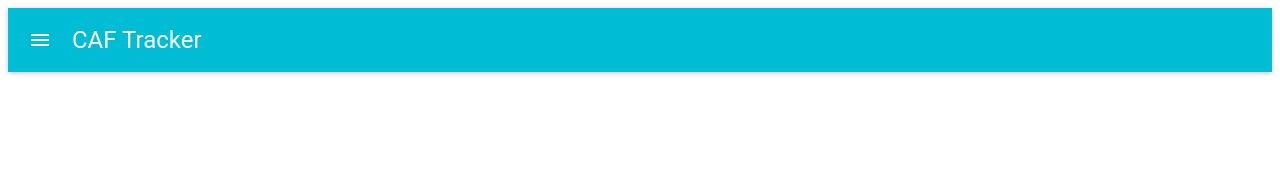
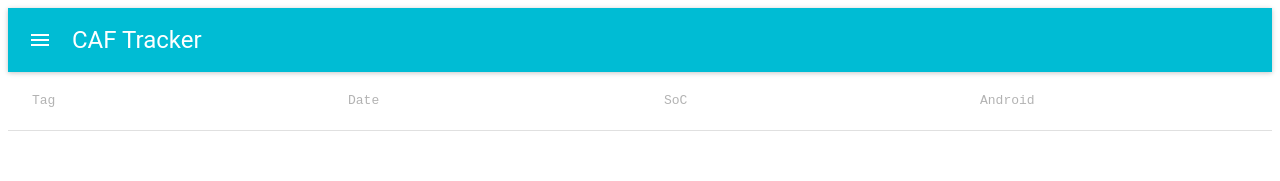
Before and after one commit to xingrz/caf_tracker, a React app: page / in a window 1280 px wide. Shown: the top 181 px of the page. Built offline with nearby package versions, Linux system fonts and the light colour scheme; the HTML template or start-up script is replaced by a standard one.

Commit message:
index with server-side rendering

```diff
--- a/src/components/App.js
+++ b/src/components/App.js
@@ -3,6 +3,8 @@ import React, { Component } from 'react';
 import {
   AppBar,
 } from 'material-ui';
+
+import Releases from './Releases';
 
 export default class App extends Component {
 
@@ -10,6 +12,7 @@ export default class App extends Component {
     return (
       <div>
         <AppBar title="CAF Tracker" />
+        <Releases releases={this.props.releases} />
       </div>
     );
   }
--- /dev/null
+++ b/src/components/Releases.js
@@ -0,0 +1,119 @@
+import React, { Component } from 'react';
+
+import moment from 'moment';
+
+import {
+  AutoComplete,
+  TextField,
+} from 'material-ui';
+
+import {
+  Table,
+  TableBody,
+  TableHeader,
+  TableHeaderColumn,
+  TableRow,
+  TableRowColumn,
+} from 'material-ui/Table';
+
+const textStyle = {
+  fontSize: 13,
+  fontFamily: 'monospace',
+  fontWeight: 'normal',
+};
+
+const HeaderTextField = ({ ...props }) => (
+  <TextField
+    fullWidth
+    underlineShow={false}
+    hintStyle={textStyle}
+    inputStyle={textStyle}
+    {...props}
+  />
+);
+
+const HeaderAutoComplete = ({ ...props }) => (
+  <AutoComplete
+    fullWidth
+    underlineShow={false}
+    hintStyle={textStyle}
+    inputStyle={textStyle}
+    {...props}
+  />
+);
+
+function getPreloadData() {
+  if (!document) {
+    return;
+  }
+
+  const root = document.getElementById('root');
+  if (!root || !root.dataset || !root.dataset.releases) {
+    return;
+  }
+
+  return JSON.parse(root.dataset.releases);
+}
+
+export default class Releases extends Component {
+
+  constructor(props) {
+    super(props);
+    this.state = {
+      releases: props.releases || getPreloadData() || [],
+    };
+  }
+
+  renderHeader() {
+    return (
+      <TableHeader displaySelectAll={false} adjustForCheckbox={false}>
+        <TableRow>
+          <TableHeaderColumn>
+            <HeaderTextField
+              hintText="Tag"
+            />
+          </TableHeaderColumn>
+          <TableHeaderColumn>
+            <HeaderTextField
+              hintText="Date"
+              readOnly
+            />
+          </TableHeaderColumn>
+          <TableHeaderColumn>
+            <HeaderAutoComplete
+              hintText="SoC"
+              dataSource={[]}
+            />
+          </TableHeaderColumn>
+          <TableHeaderColumn>
+            <HeaderAutoComplete
+              hintText="Android"
+              dataSource={[]}
+            />
+          </TableHeaderColumn>
+        </TableRow>
+      </TableHeader>
+    );
+  }
+
+  render() {
+    return (
+      <Table selectable={false}>
+        {this.renderHeader()}
+        <TableBody showRowHover displayRowCheckbox={false}>
+          {this.state.releases.map(release => (
+            <TableRow key={release.tag}>
+              <TableRowColumn style={textStyle}>{release.tag}</TableRowColumn>
+              <TableRowColumn style={textStyle}>
+                {moment.utc(release.date).format('YYYY-MM-DD')}
+              </TableRowColumn>
+              <TableRowColumn style={textStyle}>{release.chipset}</TableRowColumn>
+              <TableRowColumn style={textStyle}>{release.version}</TableRowColumn>
+            </TableRow>
+          ))}
+        </TableBody>
+      </Table>
+    );
+  }
+
+}
--- a/src/server.dev.js
+++ b/src/server.dev.js
@@ -9,6 +9,7 @@ import webpackHotMiddleware from 'webpack-hot-middleware';
 import webpackAssetsMiddleware from 'flying-assets-webpack-plugin/middleware';
 import webpackConfig from '../webpack.dev';
 
+import db from './db';
 import launching from './launching';
 
 const ENV = process.env.NODE_ENV || 'development';
@@ -16,6 +17,9 @@ const PORT = process.env.PORT || 3000;
 
 (async () => {
   try {
+
+    await db.authenticate();
+    await db.sync({ force: process.argv.includes('--force-sync') });
 
     const app = express();
 
--- a/src/server.prod.js
+++ b/src/server.prod.js
@@ -6,6 +6,7 @@ import { join } from 'path';
 
 import webpackConfig from '../webpack.prod';
 
+import db from './db';
 import launching from './launching';
 
 import assets from '../dist/assets.json';
@@ -17,6 +18,9 @@ const ASSETS = join(__dirname, '..', 'dist');
 
 (async () => {
   try {
+
+    await db.authenticate();
+    await db.sync();
 
     const app = express();
 
```
Also changed, not shown: src/launching.js (+10 -3 lines), 1 other file (tests, documents, lock files or other folders).
